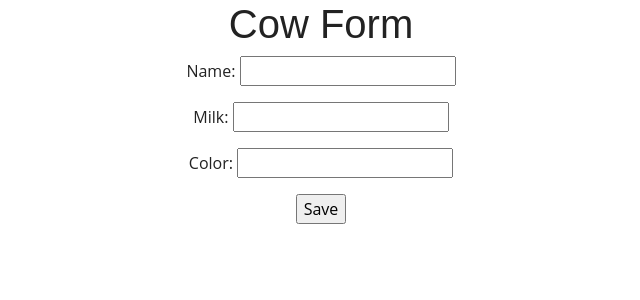
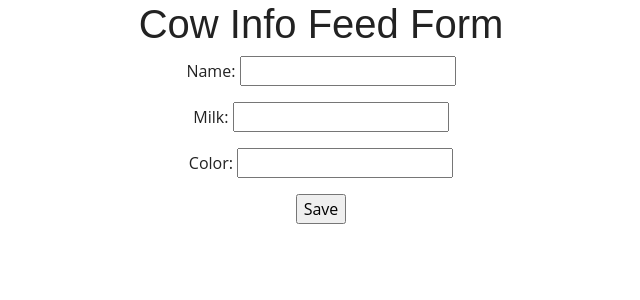
Before and after one commit to chougalerohit/animalgithubserver, a Django app: page /form/ in a window 1280 px wide. Shown: the part 154-454 px from the top of the page, without its empty margins (319-959 px from the left). Run offline with Django 4.2, Linux system fonts and the light colour scheme; the visitor is signed in with stand-in values (Sample User, id 1); some libraries are stand-ins or nearby versions.

Commit message:
cow_form.html file modified

```diff
--- a/templates/cow/cow_form.html
+++ b/templates/cow/cow_form.html
@@ -7,7 +7,7 @@
 </head>
 {%block baseblock %}
 <body>
-        <h1 align="center">Cow Form</h1>
+        <h1 align="center">Cow Info Feed Form</h1>
         <form align="center" method="post">
           {{form.as_p}}
           {%csrf_token%}
```
